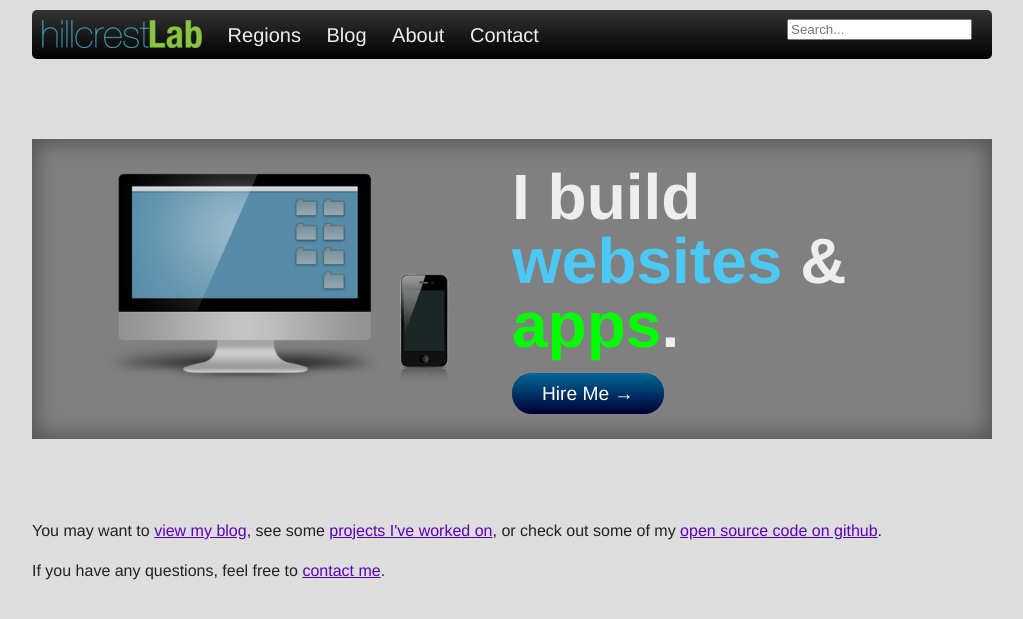
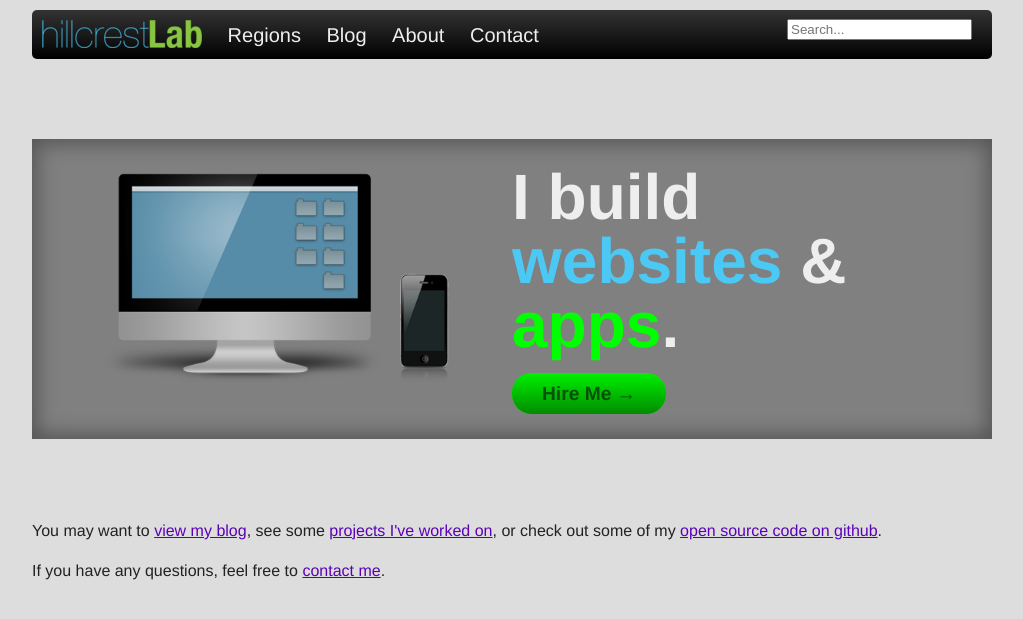
Before and after one commit to derrickj/hillcrestlab.com, a Jekyll site: the page built from index.html, in a window 1280 px wide. Shown: the top 619 px of the page, without its empty margins (128-1151 px from the left). Built offline with Jekyll 4.4.1, drawn with Linux system fonts in a browser that asks for light colours; nearby versions of some CDN libraries; Markdown is read by kramdown in place of the engine named in the settings.

Commit message:
use green hire me button
I think it looks better

```diff
--- a/css/style.css
+++ b/css/style.css
@@ -154,19 +154,22 @@ ul.categories li {
 	position:relative;
 
 	text-decoration: none;
-	color: white;
+	color: rgba(10, 10, 10, 0.6);
 	font-size: 1.2em;
 	/* border radius FIXME all browerss */
 	border-radius: 20px;
 	/* gradient */
-  background-color: #006699;
-  background-image: -webkit-gradient(linear, left top, left bottom, from(#006699), to(#000033));
-  background-image: -webkit-linear-gradient(top, #006699, #000033);
-  background-image:    -moz-linear-gradient(top, #006699, #000033);
-  background-image:     -ms-linear-gradient(top, #006699, #000033);
-  background-image:      -o-linear-gradient(top, #006699, #000033);
-  background-image:         linear-gradient(top, #006699, #000033);
-            filter: progid:DXImageTransform.Microsoft.gradient(startColorStr='#006699', EndColorStr='#000033');
+  background-color: #00F000;
+  background-image: -webkit-gradient(linear, left top, left bottom, from(#00F000), to(#008C00));
+  background-image: -webkit-linear-gradient(top, #00F000, #008C00);
+  background-image:    -moz-linear-gradient(top, #00F000, #008C00);
+  background-image:     -ms-linear-gradient(top, #00F000, #008C00);
+  background-image:      -o-linear-gradient(top, #00F000, #008C00);
+  background-image:         linear-gradient(top, #00F000, #008C00);
+            filter: progid:DXImageTransform.Microsoft.gradient(startColorStr='#00F000', EndColorStr='#008C00');
+
+    text-shadow: 0 -2px -2px rgba(255, 255, 255, 0.4);
+    font-weight: bold;
 
 }
 
```
